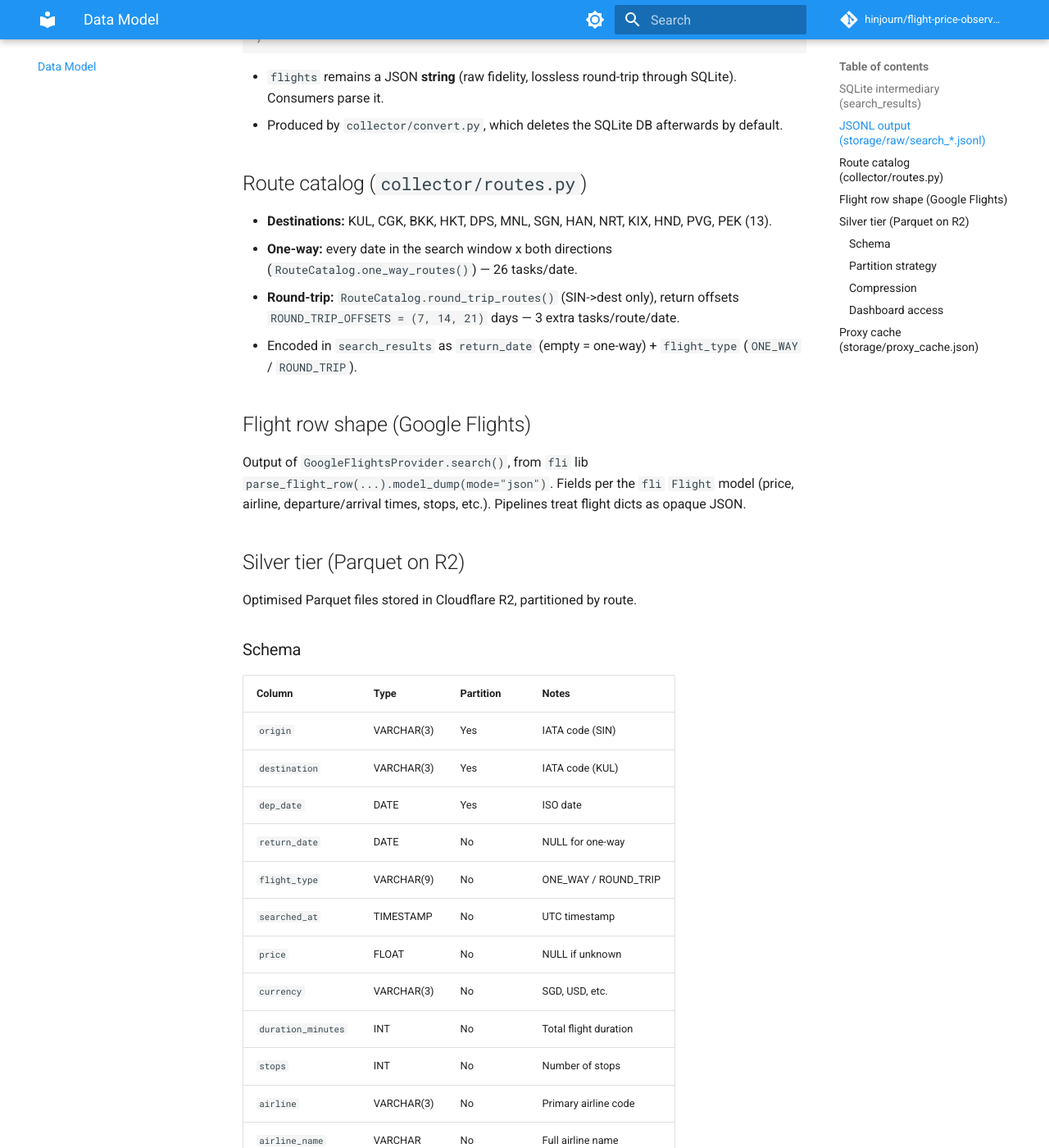
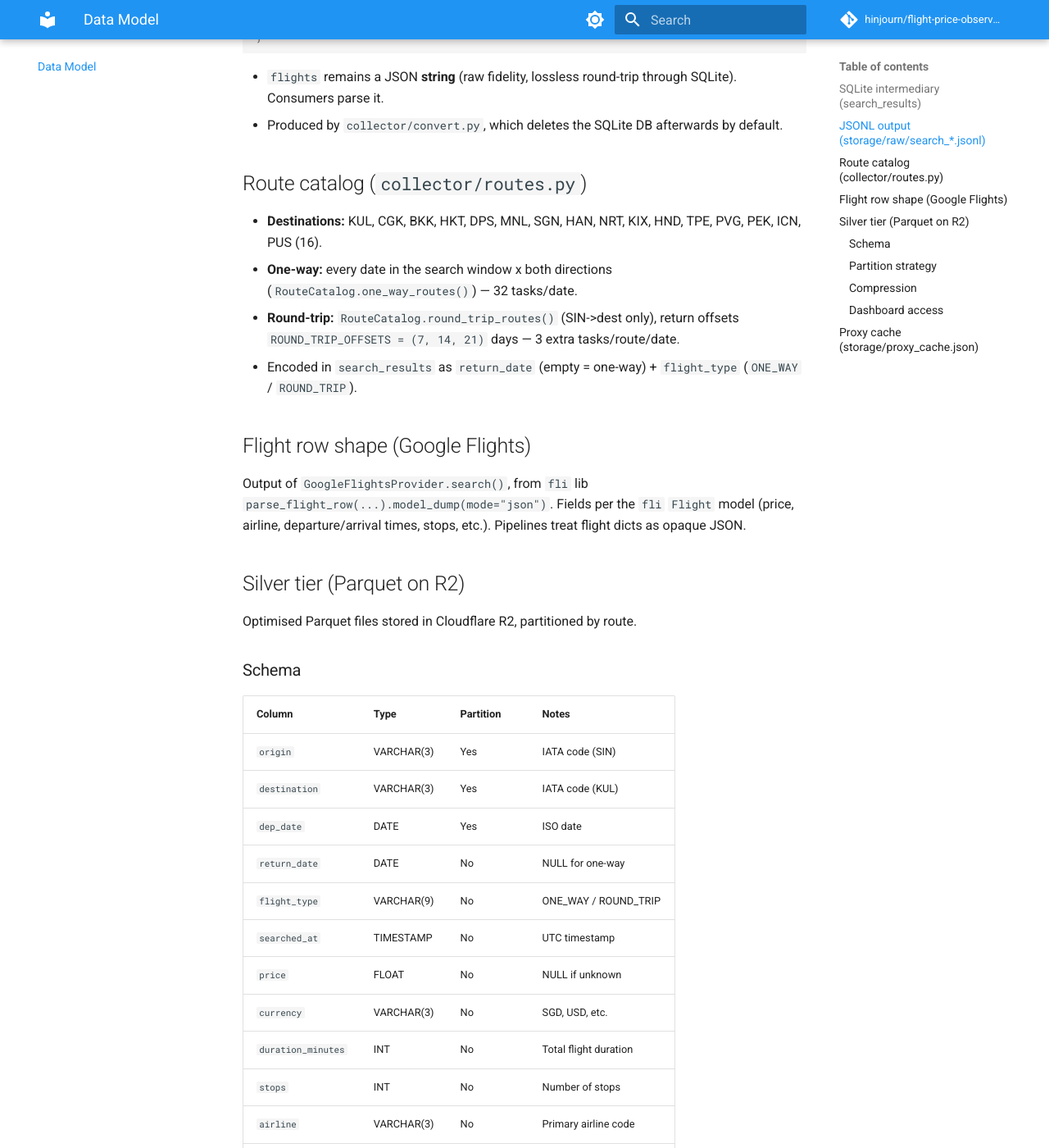
Before and after one commit to notlega/flight-price-observatory, an MkDocs documentation site: the page built from docs/data-model.md, in a window 1280 px wide and 1400 px high, scrolled down 1465 px. Shown: the whole window at 82% size. Built offline with MkDocs 1.6.1 and Material for MkDocs 9.7.7, drawn with Linux system fonts in a browser that asks for light colours; comment, search, counter and statistics services are not loaded; some of the changed text lies outside the part shown.

Commit message:
feat: add TPE (Taipei) route to catalog, 16 destinations

```diff
--- a/docs/data-model.md
+++ b/docs/data-model.md
@@ -51,8 +51,8 @@ One line per successful route search:
 
 ## Route catalog (`collector/routes.py`)
 
-- **Destinations:** KUL, CGK, BKK, HKT, DPS, MNL, SGN, HAN, NRT, KIX, HND, PVG, PEK (13).
-- **One-way:** every date in the search window x both directions (`RouteCatalog.one_way_routes()`) — 26 tasks/date.
+- **Destinations:** KUL, CGK, BKK, HKT, DPS, MNL, SGN, HAN, NRT, KIX, HND, TPE, PVG, PEK, ICN, PUS (16).
+- **One-way:** every date in the search window x both directions (`RouteCatalog.one_way_routes()`) — 32 tasks/date.
 - **Round-trip:** `RouteCatalog.round_trip_routes()` (SIN->dest only), return offsets `ROUND_TRIP_OFFSETS = (7, 14, 21)` days — 3 extra tasks/route/date.
 - Encoded in `search_results` as `return_date` (empty = one-way) + `flight_type` (`ONE_WAY` / `ROUND_TRIP`).
 
@@ -88,7 +88,7 @@ Optimised Parquet files stored in Cloudflare R2, partitioned by route.
 
 `origin/destination`
 - Query: "SIN→KUL" → reads 1 partition
-- ~156 partitions max (15 destinations × 10+ origins)
+- ~166 partitions max (16 destinations × both directions)
 
 ### Compression
 
```
Also changed, not shown: README.md (+3 -3 lines), docs/decisions/0006-scheduling.md (+4 -4 lines), docs/index.md (+3 -3 lines), 1 other file.
